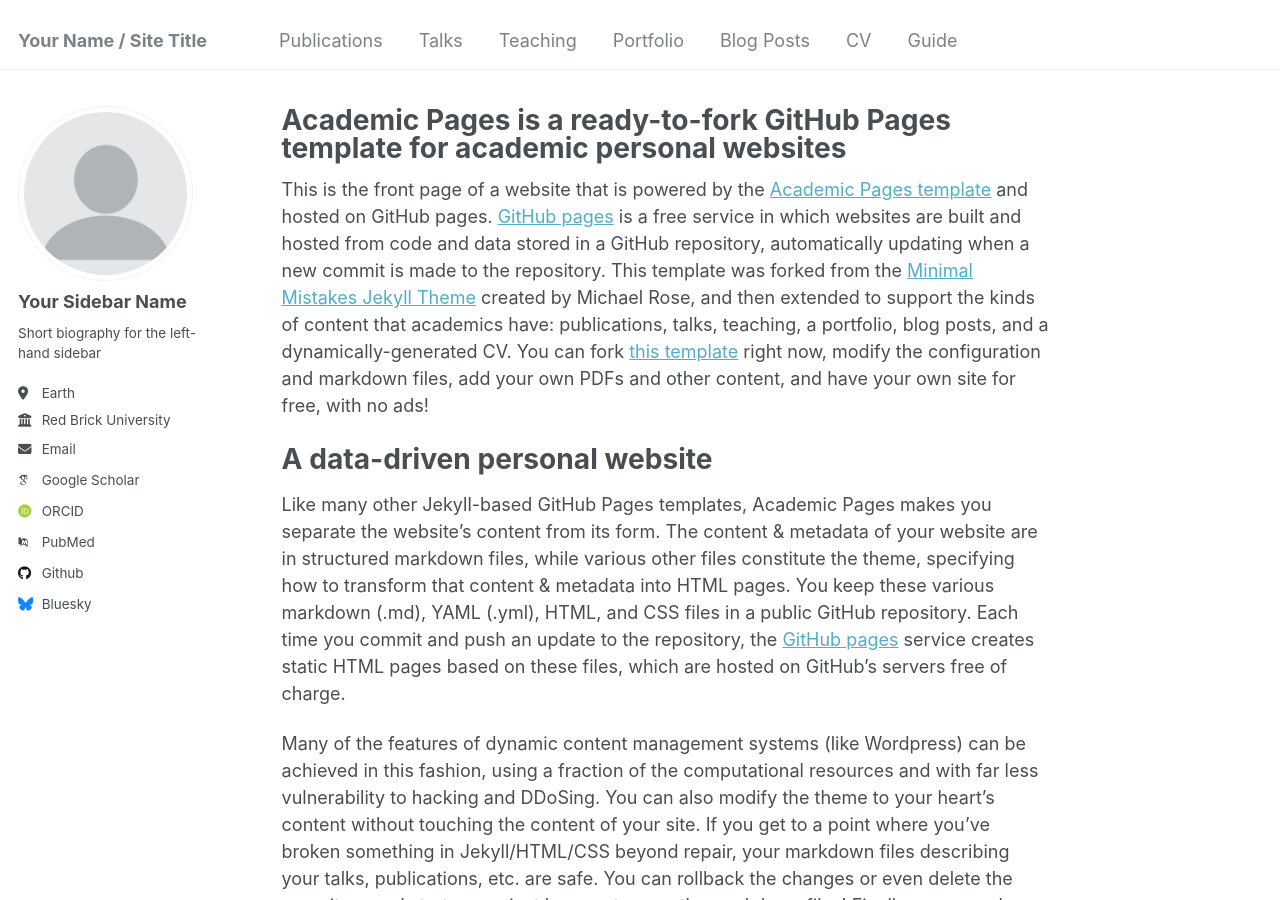
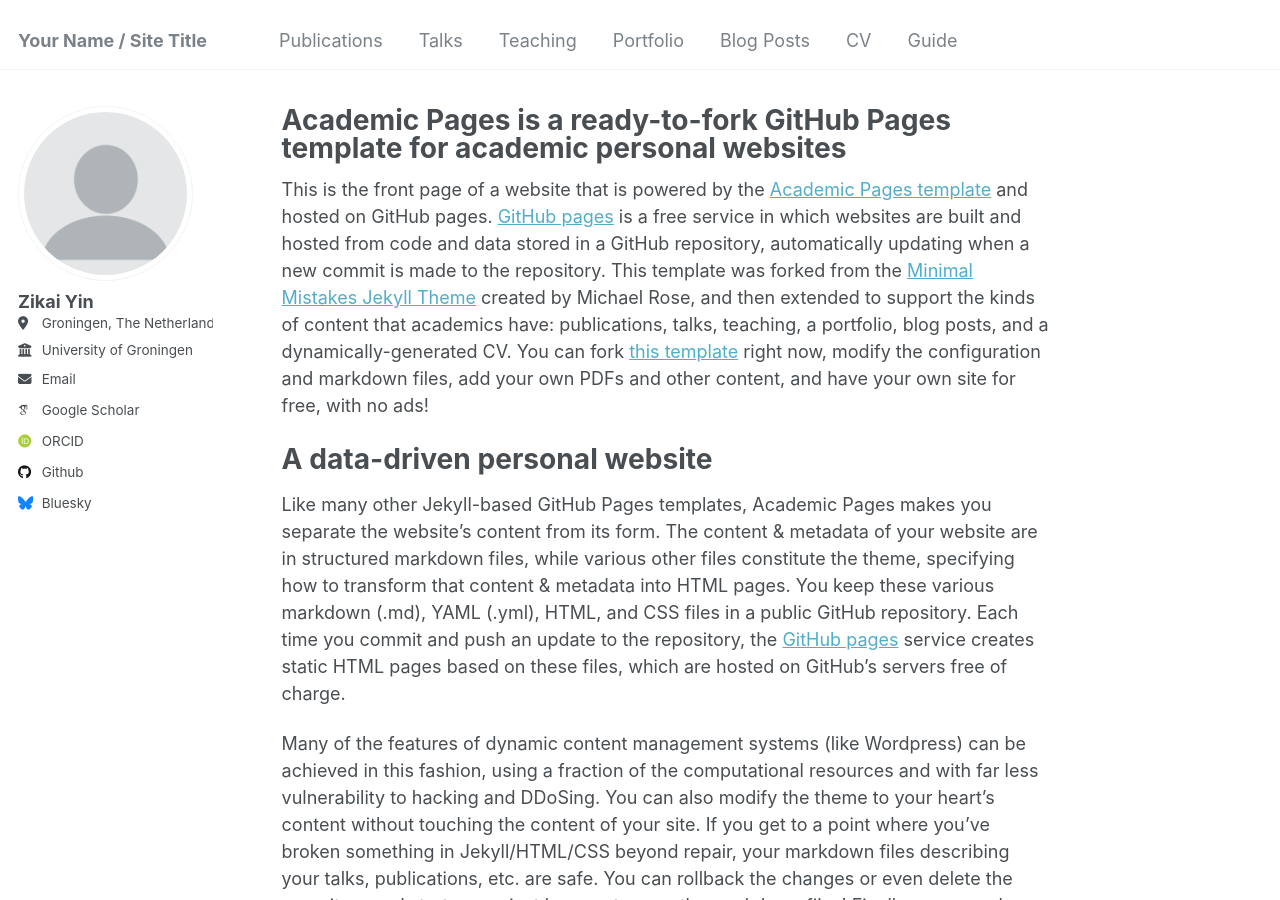
Before and after one commit to andrewsilver1997/andrewsilver1997.github.io, a Jekyll site: the page built from _pages/about.md, in a window 1280 px wide and 900 px high. Built offline with Jekyll 4.4.1, drawn with Linux system fonts in a browser that asks for light colours; some web fonts are replaced.

Commit message:
Update _config.yml

```diff
--- a/_config.yml
+++ b/_config.yml
@@ -22,13 +22,13 @@ repository               : "academicpages/academicpages.github.io"
 author:
   # Biographic information
   avatar           : "profile.png"
-  name             : "Your Sidebar Name"
+  name             : "Zikai Yin"
   pronouns         : # example: "she/her"
-  bio              : "Short biography for the left-hand sidebar"
-  location         : "Earth"
-  employer         : "Red Brick University"
+  bio              : #"Short biography for the left-hand sidebar"
+  location         : "Groningen, The Netherlands"
+  employer         : "University of Groningen"
   uri              : # URL
-  email            : "none@example.org"
+  email            : "zikai.yin@rug.nl"
 
   # Academic websites
   arxiv            : # URL - Update with the correct link to your profile
@@ -36,7 +36,7 @@ author:
   impactstory      : # URL
   orcid            : "http://orcid.org/yourorcidurl"
   semantic         : # URL
-  pubmed           : "https://www.ncbi.nlm.nih.gov/pubmed/?term=john+snow"
+  pubmed           : #"https://www.ncbi.nlm.nih.gov/pubmed/?term=john+snow"
   researchgate     : # URL
   scopus           : # URL
 
```
